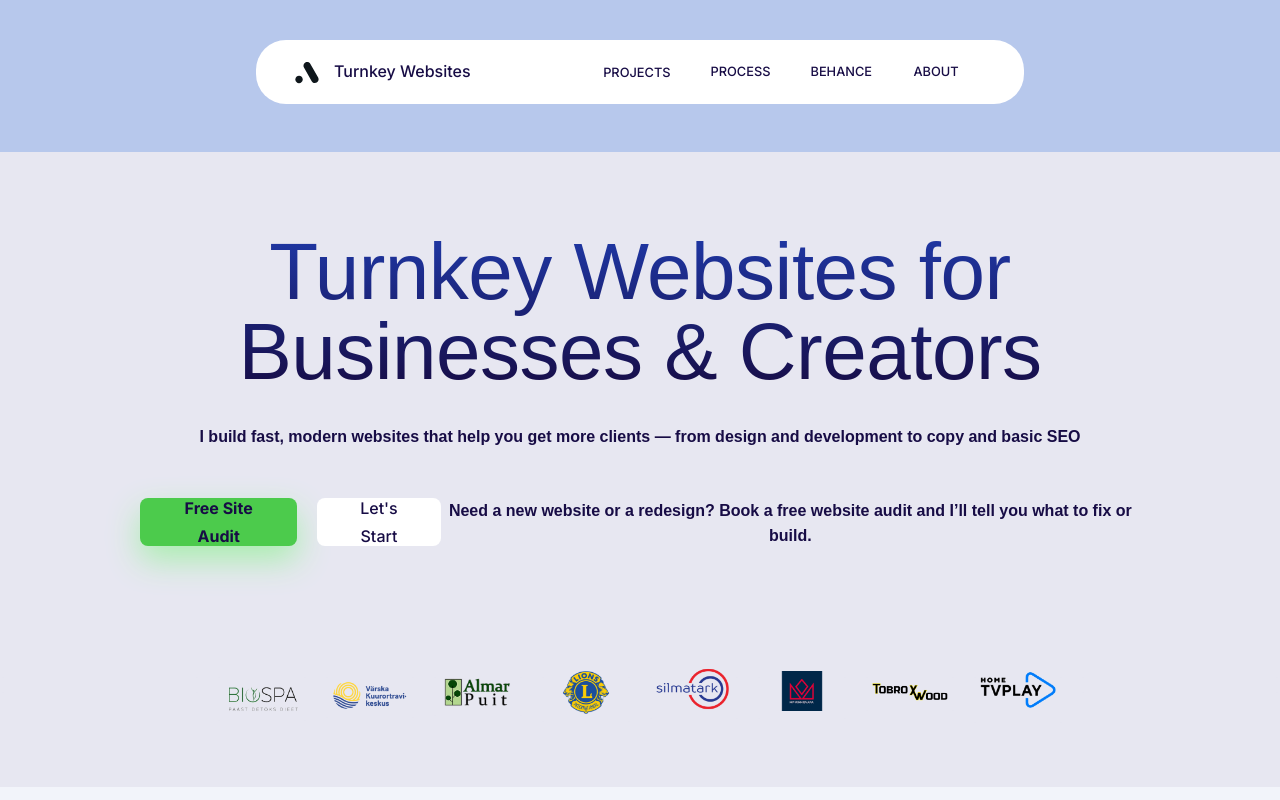
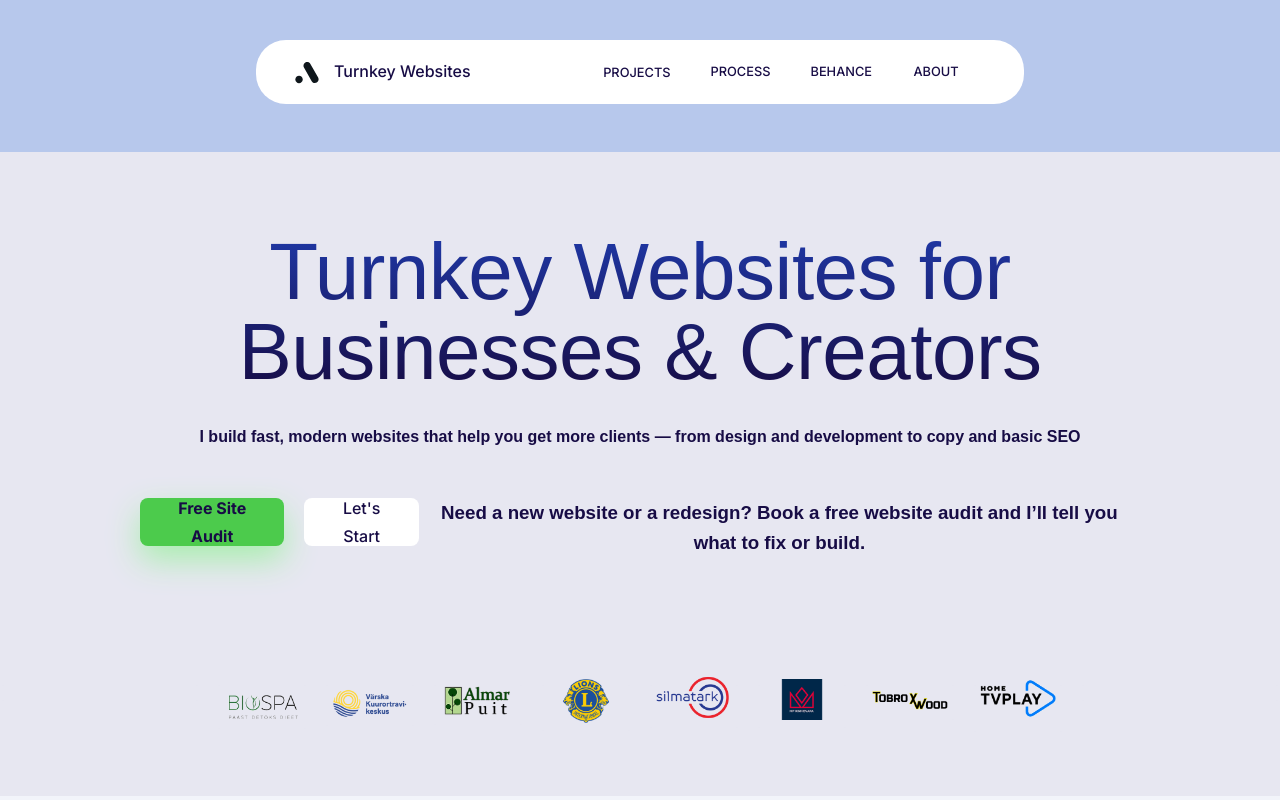
Before and after one commit to juliataro/portfolio, a React (Vite) app: page / in a window 1280 px wide. Shown: the top 800 px of the page. Built offline with nearby package versions, Linux system fonts and the light colour scheme; a web font is replaced by a local one.

Commit message:
header subheader change

```diff
--- a/src/HomePage.tsx
+++ b/src/HomePage.tsx
@@ -96,10 +96,10 @@ export default function HomePage() {
                   Let's Start
                 </a>
               </Button>
-              <h4 className="sub-header">
+              <h3 className="sub-header">
                 Need a new website or a redesign? Book a free website audit and
                 I’ll tell you what to fix or build.
-              </h4>
+              </h3>
             </div>
           </div>
         </section>
```
